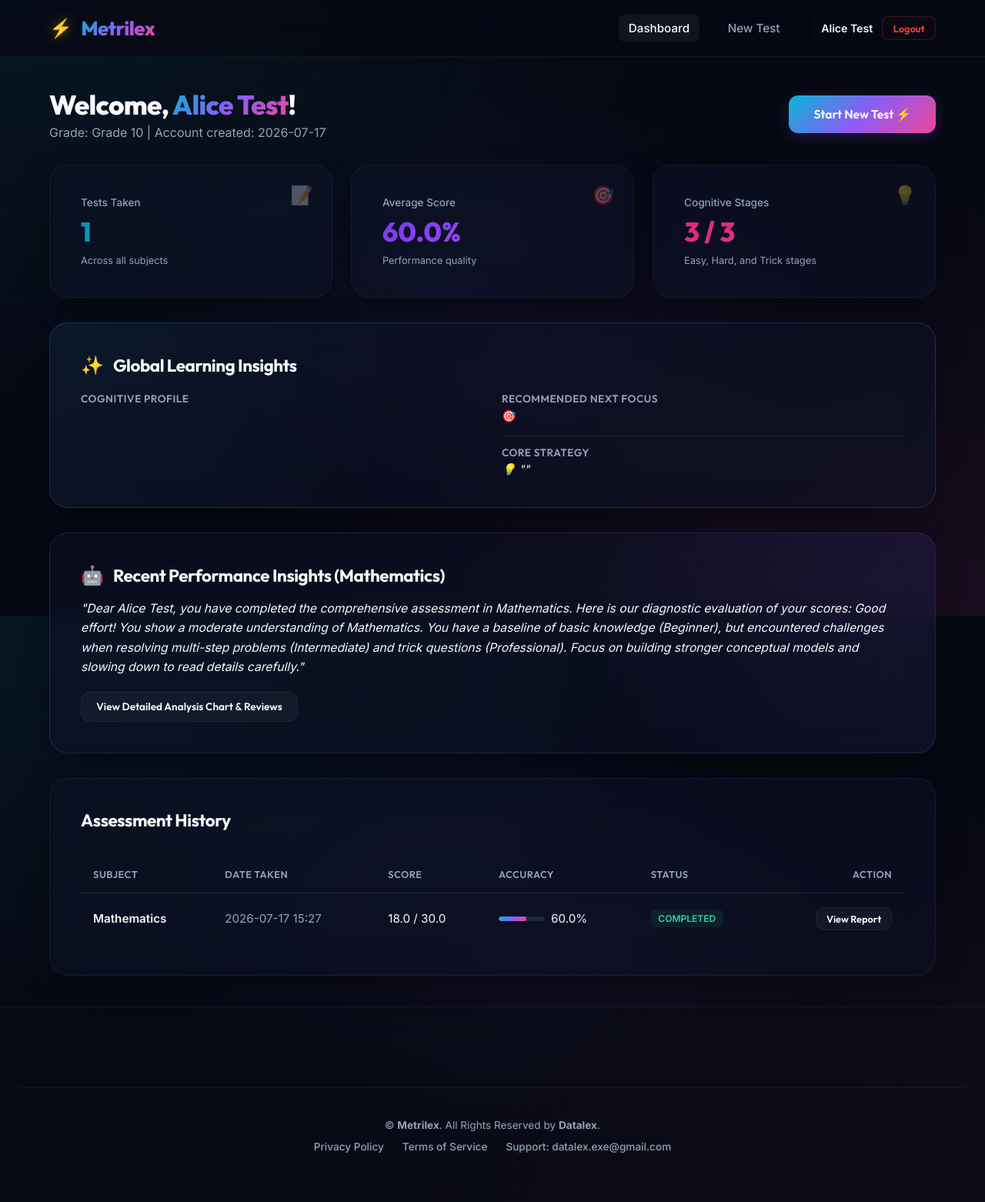
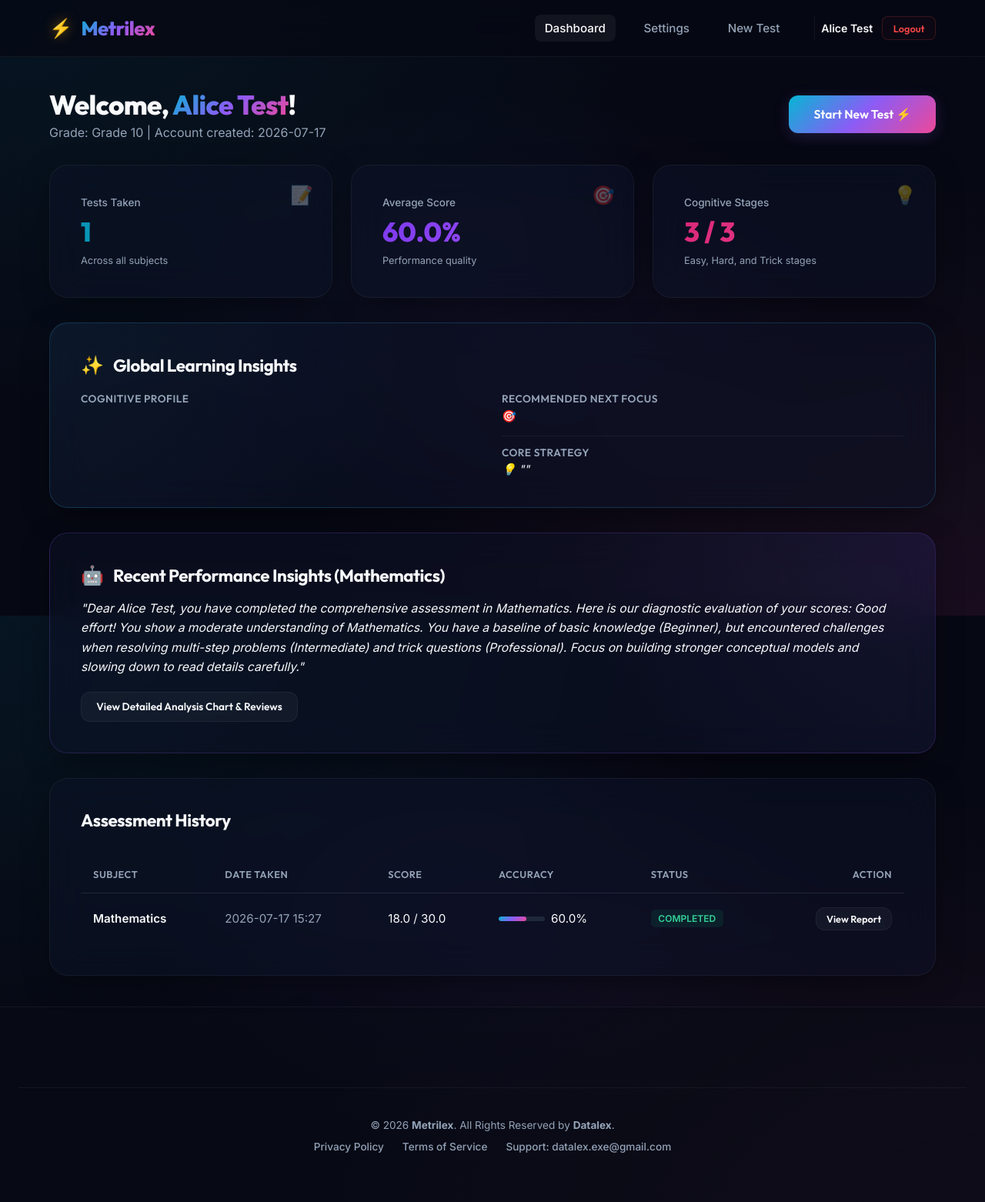
Before and after one commit to datalex-exe/Metrilex-, a Flask app: page /dashboard in a window 1280 px wide. Shown: the whole page at 77% size. Run offline with Flask 3, Linux system fonts and the light colour scheme; a user stored in the database is signed in; data comes from the database, SQL or seed files in the repository.

Commit message:
Update base.html

```diff
--- a/templates/base.html
+++ b/templates/base.html
@@ -21,6 +21,8 @@
             {% if session.get('user_id') %}
             <a href="{{ url_for('dashboard') }}"
                 class="nav-link {% if request.path == url_for('dashboard') %}active{% endif %}">Dashboard</a>
+            <a href="{{ url_for('settings') }}"
+                class="nav-link {% if request.path == url_for('settings') %}active{% endif %}">Settings</a>
             <a href="{{ url_for('setup_test') }}"
                 class="nav-link {% if request.path == url_for('setup_test') %}active{% endif %}">New Test</a>
             <div style="display: flex; align-items: center; gap: 0.75rem; padding-left: 0.5rem; border-left: 1px solid var(--border-color); margin-left: 0.5rem;">
@@ -70,7 +72,7 @@
     <footer>
         <div style="border-top: 1px solid var(--border-color); margin-top: 5rem; padding-top: 2.5rem; padding-bottom: 2.5rem; text-align: center; font-size: 0.85rem; color: var(--text-secondary); display: flex; flex-direction: column; gap: 0.75rem;">
             <div>
-                &copy; <strong>Metrilex</strong>. All Rights Reserved by <strong>Datalex</strong>.
+                &copy; 2026 <strong>Metrilex</strong>. All Rights Reserved by <strong>Datalex</strong>.
             </div>
             <div style="display: flex; justify-content: center; gap: 1.5rem; font-weight: 500;">
                 <a href="#" style="color: var(--text-secondary); text-decoration: none; transition: color 0.2s;" onmouseover="this.style.color='var(--text-primary)'" onmouseout="this.style.color='var(--text-secondary)'">Privacy Policy</a>
```
